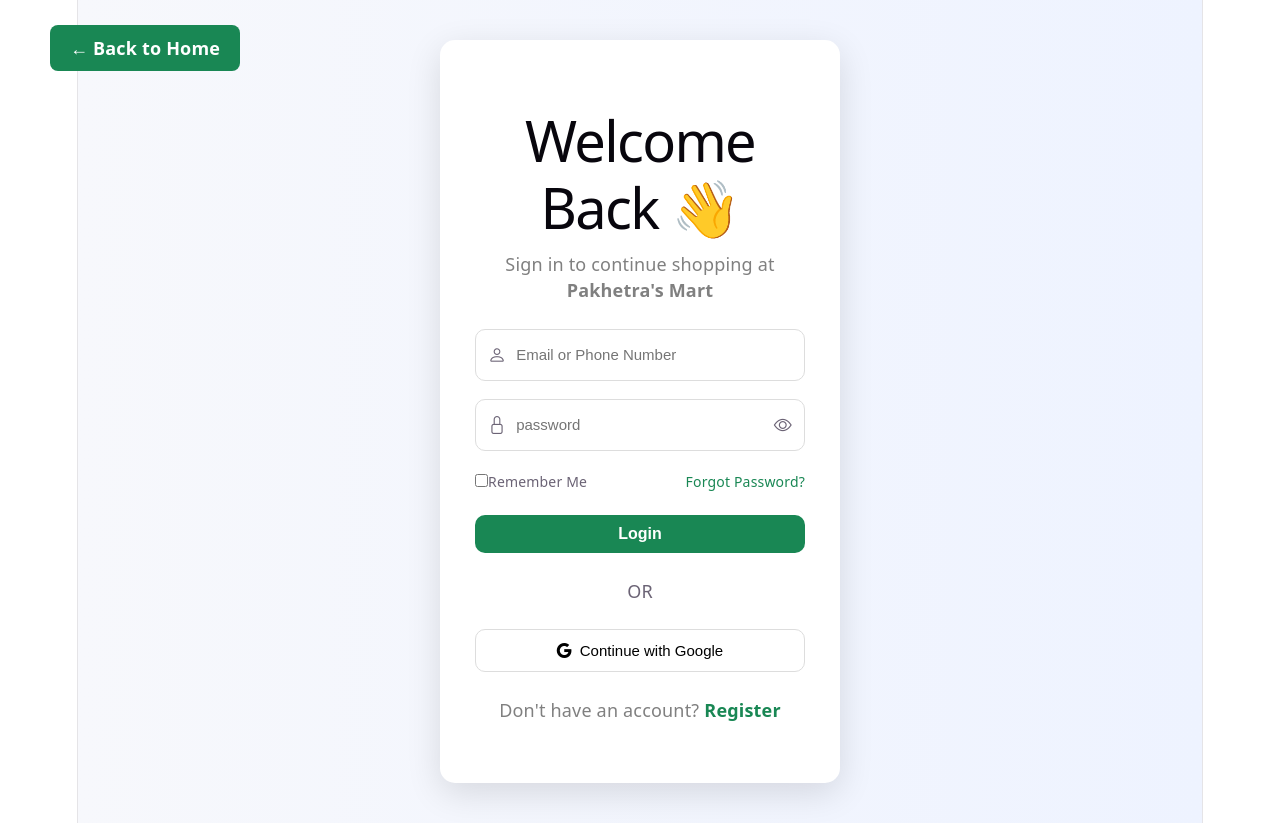
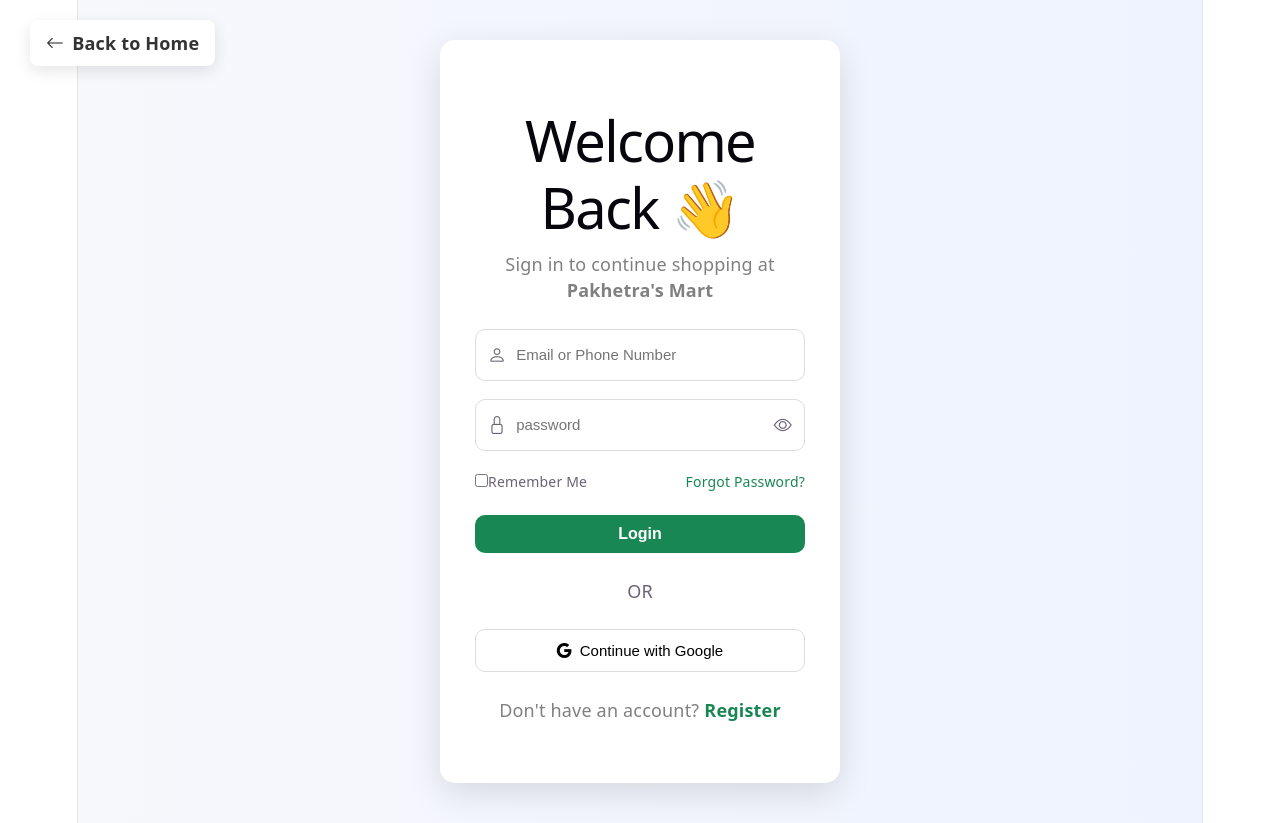
Before and after one commit to sumitvermaa569/E-commerce, a React (Vite) app: page /login in a window 1280 px wide. Built offline with nearby package versions, Linux system fonts and the light colour scheme.

Commit message:
login page home button adjust

```diff
--- a/src/pages/Login.css
+++ b/src/pages/Login.css
@@ -9,6 +9,28 @@
     display: flex;
     justify-content: center;
     align-items: center;
+}
+
+.home-btn {
+    position: absolute;
+    top: 20px;
+    left: 30px;
+    display: flex;
+    align-items: center;
+    gap: 8px;
+    text-decoration: none;
+    color: #333;
+    font-weight: 600;
+    background: white;
+    padding: 10px 16px;
+    border-radius: 8px;
+    box-shadow: 0 5px 15px rgba(0, 0, 0, 0.1);
+    transition: .3s;
+}
+
+.home-btn:hover {
+    color: white;
+    background: #198754;
 }
 
 .back-home {
@@ -213,6 +235,12 @@
 }
 
 @media (max-width:768px) {
+    .home-btn {
+        top: 15px;
+        left: 15px;
+        padding: 8px 12px;
+        font-size: 14px;
+    }
     .login-container {
         padding: 30px 15px;
     }
--- a/src/pages/Login.jsx
+++ b/src/pages/Login.jsx
@@ -6,9 +6,10 @@
   const [showPassword, setShowPassword] = useState(false);
   return (
     <div className="login-container">
-      <Link to="/" className="back-home">
-        ← Back to Home
-      </Link>
+       <Link to="/" className="home-btn">
+    <i className="bi bi-arrow-left"></i>
+    Back to Home
+  </Link>
 
       <div className="login-card">
         <h1>Welcome Back 👋</h1>
```
